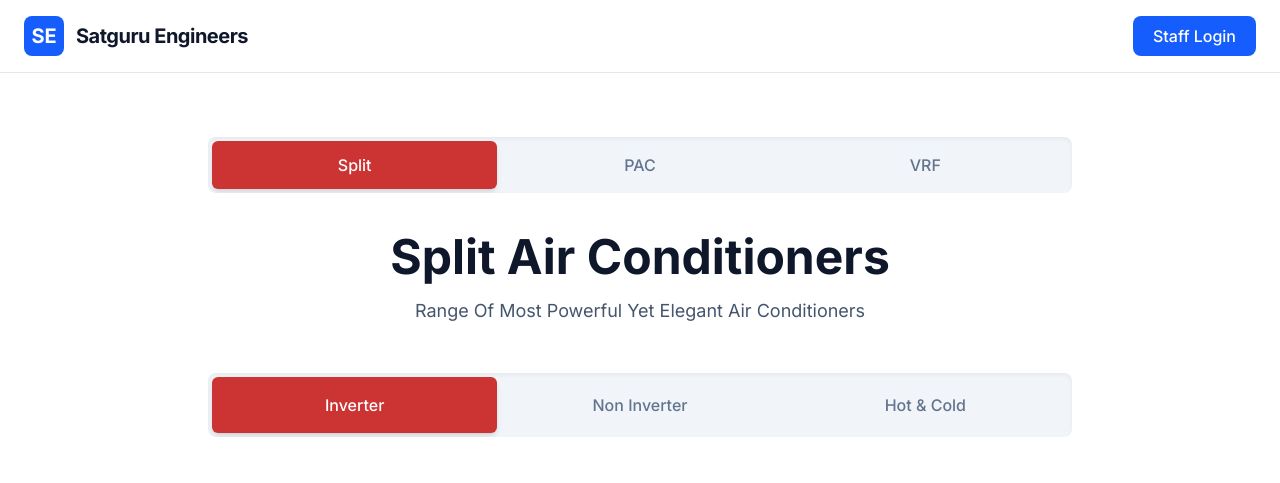
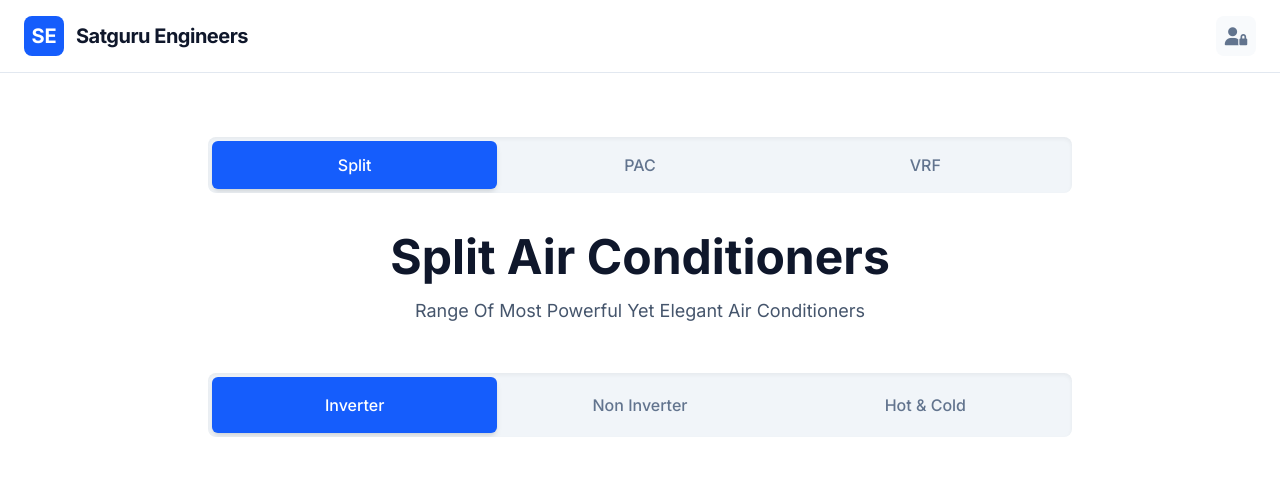
Before and after one commit to Anmol498/AC_Automation, a React (Vite) app in the folder client/: page /#/ in a window 1280 px wide. Shown: the top 483 px of the page. Built offline with nearby package versions, Linux system fonts and the light colour scheme; no server answers.

Commit message:
style: update category tab active states to blue and change staff login text to an icon

```diff
--- a/client/src/pages/Home.tsx
+++ b/client/src/pages/Home.tsx
@@ -68,12 +68,12 @@ const Home: React.FC = () => {
                 </div>
                 <div>
                     {isAuthenticated ? (
-                        <Link to="/dashboard" className="px-5 py-2.5 bg-blue-600 hover:bg-blue-700 text-white rounded-lg font-medium transition-colors">
-                            Dashboard
+                        <Link to="/dashboard" className="w-10 h-10 flex items-center justify-center bg-blue-50 text-blue-600 hover:bg-blue-600 hover:text-white rounded-lg transition-all" title="Dashboard">
+                            <i className="fa-solid fa-gauge text-lg"></i>
                         </Link>
                     ) : (
-                        <Link to="/login" className="px-5 py-2.5 bg-blue-600 hover:bg-blue-700 text-white rounded-lg font-medium transition-colors">
-                            Staff Login
+                        <Link to="/login" className="w-10 h-10 flex items-center justify-center bg-slate-50 text-slate-500 hover:bg-blue-600 hover:text-white rounded-lg transition-all" title="Staff Login">
+                            <i className="fa-solid fa-user-lock text-lg"></i>
                         </Link>
                     )}
                 </div>
@@ -85,17 +85,17 @@ const Home: React.FC = () => {
                     <div className="flex flex-col md:flex-row bg-slate-100 rounded-lg p-1 w-full shadow-inner relative z-10 overflow-x-auto select-none gap-1 md:gap-0">
                         <button
                             onClick={() => setMainTab('split')}
-                            className={`flex-1 min-w-[150px] text-center py-3 px-6 rounded-md font-medium transition-all duration-300 ${mainTab === 'split' ? 'bg-[#cc3333] text-white shadow-md' : 'text-slate-500 hover:text-slate-800 hover:bg-white/50'}`}>
+                            className={`flex-1 min-w-[150px] text-center py-3 px-6 rounded-md font-medium transition-all duration-300 ${mainTab === 'split' ? 'bg-blue-600 text-white shadow-md' : 'text-slate-500 hover:text-slate-800 hover:bg-white/50'}`}>
                             Split
                         </button>
                         <button
                             onClick={() => setMainTab('pac')}
-                            className={`flex-1 min-w-[150px] text-center py-3 px-6 rounded-md font-medium transition-all duration-300 ${mainTab === 'pac' ? 'bg-[#cc3333] text-white shadow-md' : 'text-slate-500 hover:text-slate-800 hover:bg-white/50'}`}>
+                            className={`flex-1 min-w-[150px] text-center py-3 px-6 rounded-md font-medium transition-all duration-300 ${mainTab === 'pac' ? 'bg-blue-600 text-white shadow-md' : 'text-slate-500 hover:text-slate-800 hover:bg-white/50'}`}>
                             PAC
                         </button>
                         <button
                             onClick={() => setMainTab('vrf')}
-                            className={`flex-1 min-w-[150px] text-center py-3 px-6 rounded-md font-medium transition-all duration-300 ${mainTab === 'vrf' ? 'bg-[#cc3333] text-white shadow-md' : 'text-slate-500 hover:text-slate-800 hover:bg-white/50'}`}>
+                            className={`flex-1 min-w-[150px] text-center py-3 px-6 rounded-md font-medium transition-all duration-300 ${mainTab === 'vrf' ? 'bg-blue-600 text-white shadow-md' : 'text-slate-500 hover:text-slate-800 hover:bg-white/50'}`}>
                             VRF
                         </button>
                     </div>
@@ -116,17 +116,17 @@ const Home: React.FC = () => {
                             <div className="flex flex-col md:flex-row bg-slate-100 rounded-lg p-1 w-full shadow-inner relative z-10 overflow-x-auto select-none gap-1 md:gap-0">
                                 <button
                                     onClick={() => setActiveTab('inverter')}
-                                    className={`flex-1 min-w-[200px] text-center py-4 px-6 rounded-md font-medium transition-all duration-300 ${activeTab === 'inverter' ? 'bg-[#cc3333] text-white shadow-md' : 'text-slate-500 hover:text-slate-800 hover:bg-white/50'}`}>
+                                    className={`flex-1 min-w-[200px] text-center py-4 px-6 rounded-md font-medium transition-all duration-300 ${activeTab === 'inverter' ? 'bg-blue-600 text-white shadow-md' : 'text-slate-500 hover:text-slate-800 hover:bg-white/50'}`}>
                                     Inverter
                                 </button>
                                 <button
                                     onClick={() => setActiveTab('non-inverter')}
-                                    className={`flex-1 min-w-[200px] text-center py-4 px-6 rounded-md font-medium transition-all duration-300 ${activeTab === 'non-inverter' ? 'bg-[#cc3333] text-white shadow-md' : 'text-slate-500 hover:text-slate-800 hover:bg-white/50'}`}>
+                                    className={`flex-1 min-w-[200px] text-center py-4 px-6 rounded-md font-medium transition-all duration-300 ${activeTab === 'non-inverter' ? 'bg-blue-600 text-white shadow-md' : 'text-slate-500 hover:text-slate-800 hover:bg-white/50'}`}>
                                     Non Inverter
                                 </button>
                                 <button
                                     onClick={() => setActiveTab('winter-summer')}
-                                    className={`flex-1 min-w-[200px] text-center py-4 px-6 rounded-md font-medium transition-all duration-300 ${activeTab === 'winter-summer' ? 'bg-[#cc3333] text-white shadow-md' : 'text-slate-500 hover:text-slate-800 hover:bg-white/50'}`}>
+                                    className={`flex-1 min-w-[200px] text-center py-4 px-6 rounded-md font-medium transition-all duration-300 ${activeTab === 'winter-summer' ? 'bg-blue-600 text-white shadow-md' : 'text-slate-500 hover:text-slate-800 hover:bg-white/50'}`}>
                                     Hot & Cold
                                 </button>
                             </div>
```
